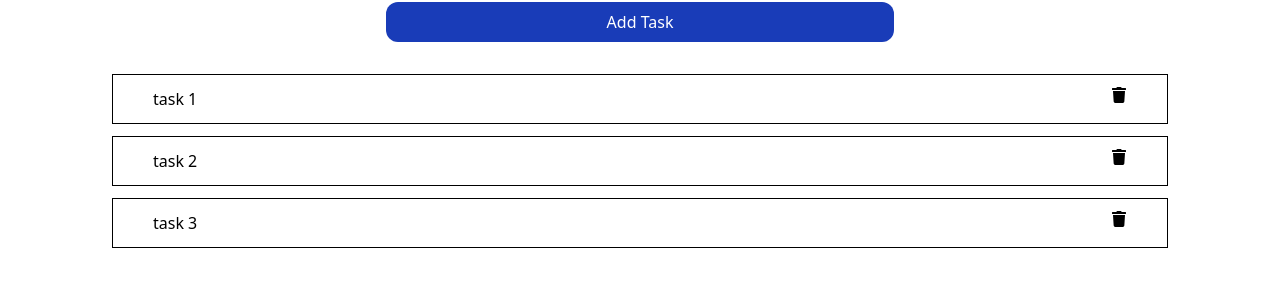
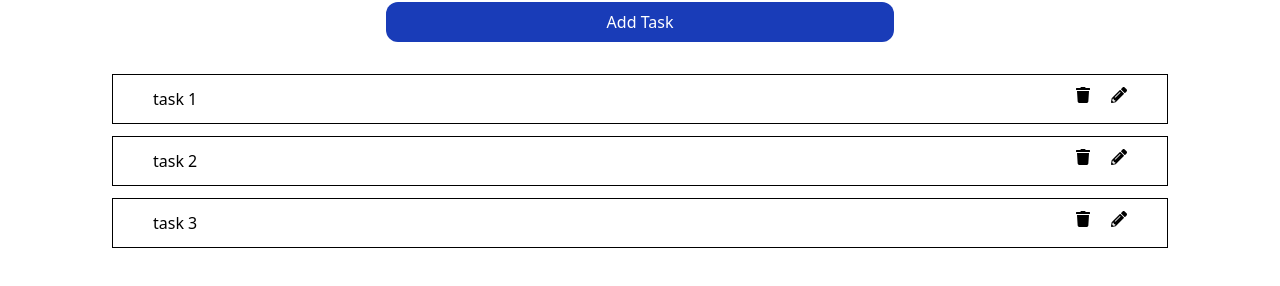
Before and after one commit to Renukta-21/tasks-mern, a React (Vite) app in the folder client/: page / in a window 1280 px wide. Shown: the part 260-546 px from the top of the page. Built offline with nearby package versions, Linux system fonts and the light colour scheme.

Commit message:
adding edit option

```diff
--- a/client/src/App.jsx
+++ b/client/src/App.jsx
@@ -2,7 +2,7 @@ import { useState } from 'react'
 import AddTask from './AddTask'
 import Tasks from './Tasks'
 import { v4 as uuidv4 } from 'uuid'
-useState
+
 
 function App() {
   const [tasks, setTasks] = useState([
@@ -20,6 +20,9 @@ function App() {
     const newTasks = tasks.filter(task=> task.id!==taskId)
     setTasks(newTasks)
   }
+  const handleEdit = (taskId)=>{
+    console.log(taskId)
+  }
   return (
     <div className="min-h-screen flex justify-center">
       <div className="bg-white w-[90%] h-fit mt-10 p-12">
@@ -27,7 +30,7 @@ function App() {
           <h2 className="text-4xl font-bold mb-6">Task app</h2>
         </section>
         <AddTask addTask={addTask} />
-        <Tasks tasks={tasks} handleDelete={handleDelete}/>
+        <Tasks tasks={tasks} handleDelete={handleDelete} handleEdit={handleEdit}/>
       </div>
     </div>
   )
--- a/client/src/Tasks.jsx
+++ b/client/src/Tasks.jsx
@@ -1,30 +1,57 @@
-import { FaTrash } from 'react-icons/fa'
+import { useState } from 'react'
+import { FaTrash, FaPencilAlt } from 'react-icons/fa'
 
-function Tasks({ tasks,handleDelete }) {
+function Tasks({ tasks, handleDelete, handleEdit }) {
   return (
     <div>
       {tasks.length > 0 ? (
-        <TaskList tasks={tasks} handleDelete={handleDelete}/>
+        <TaskList
+          tasks={tasks}
+          handleDelete={handleDelete}
+          handleEdit={handleEdit}
+        />
       ) : (
-        <p className='text-center'>There is no tasks added yet, add one to get started!</p>
+        <p className="text-center">
+          There is no tasks added yet, add one to get started!
+        </p>
       )}
     </div>
   )
 }
 
-const TaskList = ({ tasks, handleDelete }) => (
+const TaskList = ({ tasks, handleDelete, handleEdit }) => (
   <ul>
     {tasks.map((task) => (
-      <li
-        key={task.id}
-        className="border-[1px] border-black my-3 py-3 flex justify-between px-10"
-      >
-        <span>{task.title}</span>
-        <span onClick={()=> handleDelete(task.id)}>
-          <FaTrash />
-        </span>
-      </li>
+      <TaskItem
+        task={task}
+        handleDelete={handleDelete}
+        handleEdit={handleEdit}
+      />
     ))}
   </ul>
 )
+
+const TaskItem = ({ task, handleDelete, handleEdit }) => {
+  const [isEditing, setIsEditing] = useState(null)
+
+  return (
+    <li
+      key={task.id}
+      className="border-[1px] border-black my-3 py-3 flex justify-between px-10"
+    >
+      {task.id===isEditing?(
+        <input/>
+      ):<span>{task.title}</span>}
+
+      <div className="flex gap-5">
+        <span className="cursor-pointer" onClick={() => handleDelete(task.id)}>
+          <FaTrash />
+        </span>
+        <span className="cursor-pointer" onClick={() => handleEdit(task.id)}>
+          <FaPencilAlt />
+        </span>
+      </div>
+    </li>
+  )
+}
 export default Tasks
```
